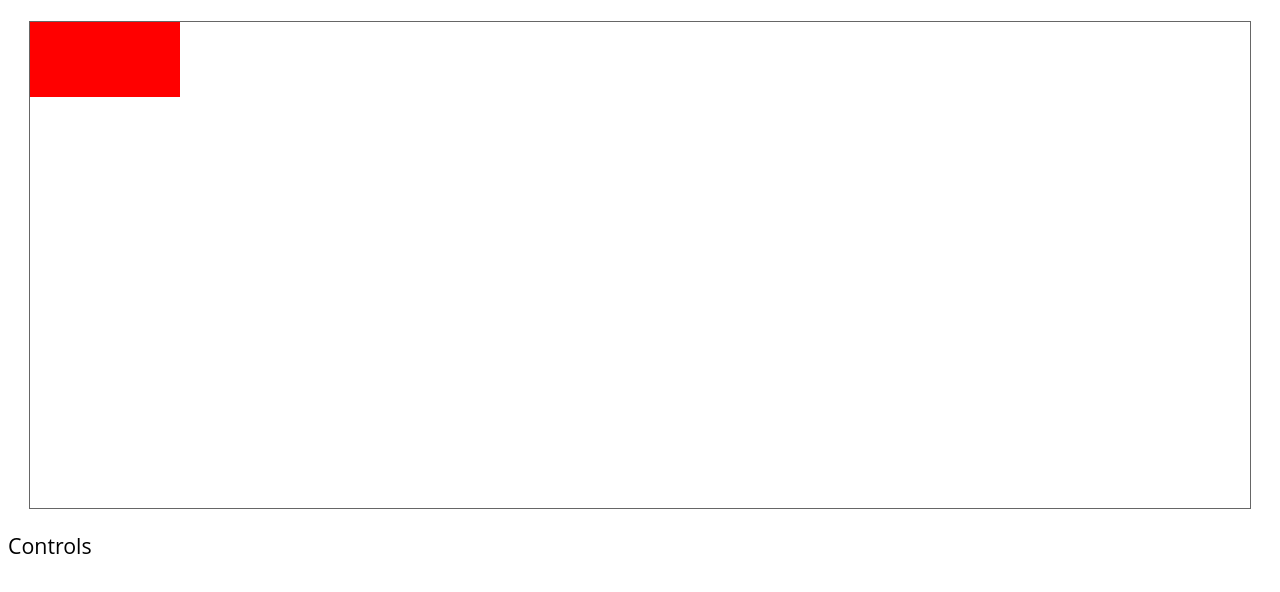
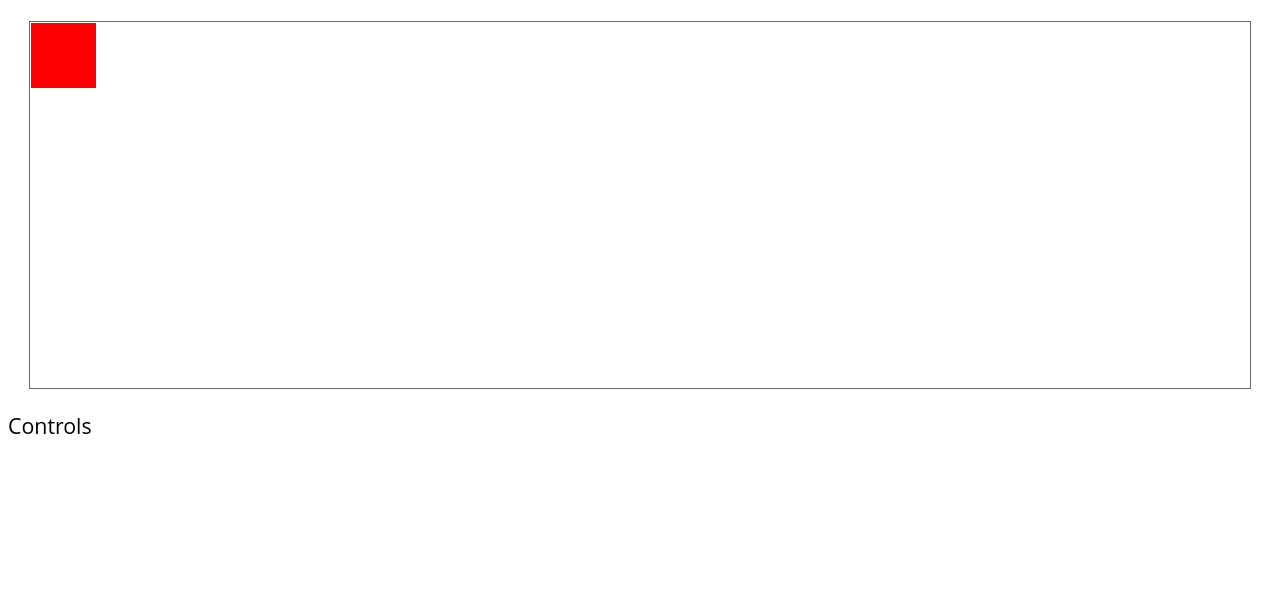
Before and after one commit to DavidLiuGit/HitTheCorner, a plain HTML site: page index.html in a window 1280 px wide. Drawn offline with Linux system fonts and the light colour scheme.

Commit message:
define drawLogo() function

```diff
--- a/index.html
+++ b/index.html
@@ -11,13 +11,15 @@
 	<link rel="stylesheet" href="styles.css">
 </head>
 
+
 <body>
 
 	<!-- the animation canvas lives here -->
 	<div class="canvas-container">
-		<canvas id="screenCanvas" width="640" height="480">
+		<canvas id="screenCanvas" width="480" height="360">
 		</canvas>
 	</div>
+
 
 	<!-- controls -->
 	<div>
--- a/script.js
+++ b/script.js
@@ -1,11 +1,38 @@
 /**
- * The main function. Here, we get the canvas' context and start drawing
+ * The main function. Here, we get the canvas' context and start drawing.
+ * This function also contains the default values
  */
 function main() {
+	drawLogo ( 1, 1 );
+
+
+
+}
+
+
+
+
+/**
+ * Draw the logo (a rectangle/square) on the canvas
+ * @param {*} x top-left x coordinate
+ * @param {*} y top-left y coordinate
+ * @param {*} width width
+ * @param {*} height height
+ * @param {*} fill color of the rectangle
+ */
+function drawLogo ( x, y, width=64, height=64, fill="#FF0000" ) {
+	// get the canvas and context
 	var canvas = document.getElementById("screenCanvas");
 	var ctx = canvas.getContext("2d");
-	ctx.fillStyle = "#FF0000";
-	ctx.fillRect(0, 0, 150, 75);
+
+	// set the fill color
+	ctx.fillStyle = fill;
+
+	// draw the rectangle/square
+	ctx.fillRect ( x, y, x+width, y+height );
 }
 
+
+
+// invoke main function
 main();
--- a/styles.css
+++ b/styles.css
@@ -7,3 +7,7 @@ div.canvas-container {
 	border: 1px solid #666;
 	margin: 1em;
 }
+
+canvas {
+	margin: 0 auto;
+}
```
